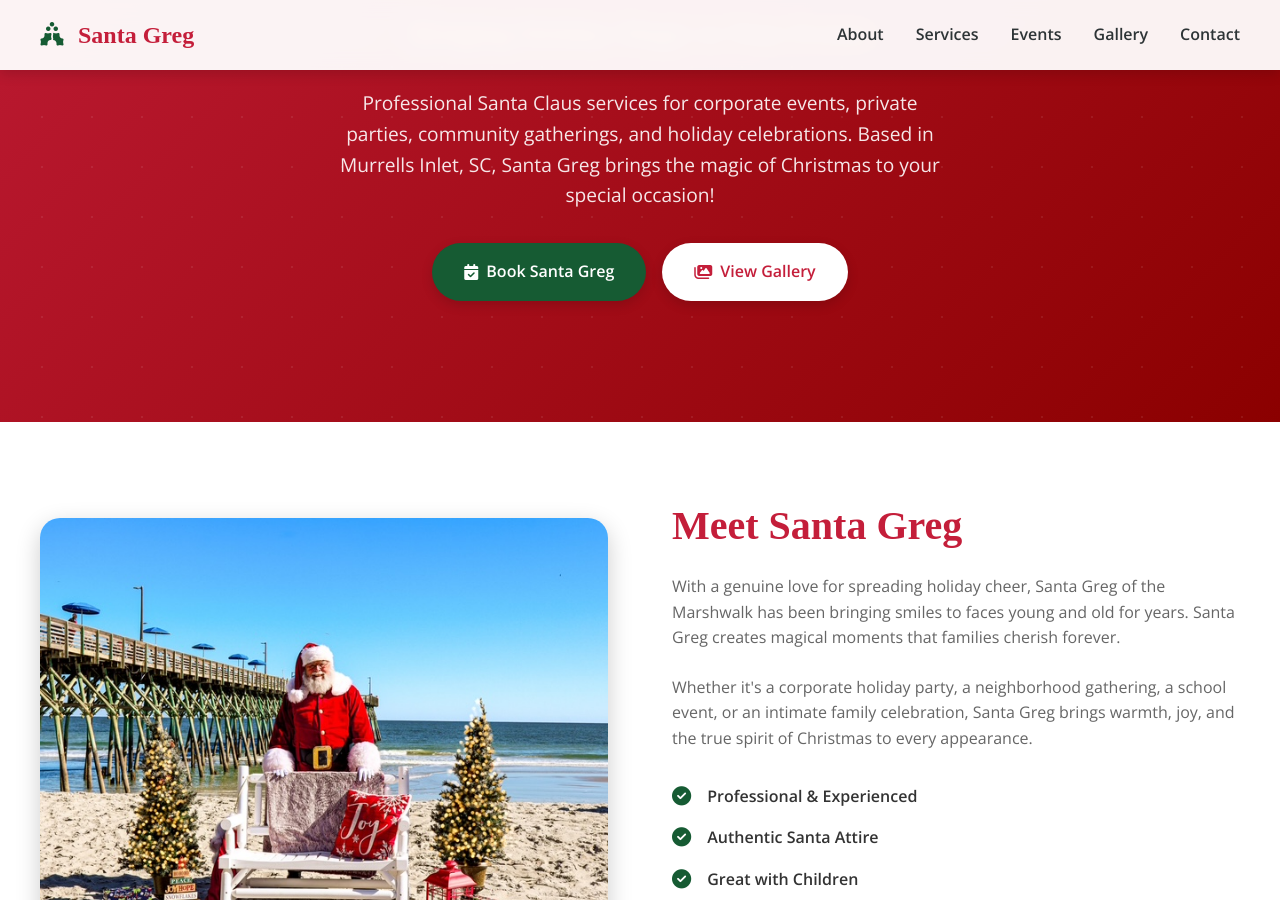
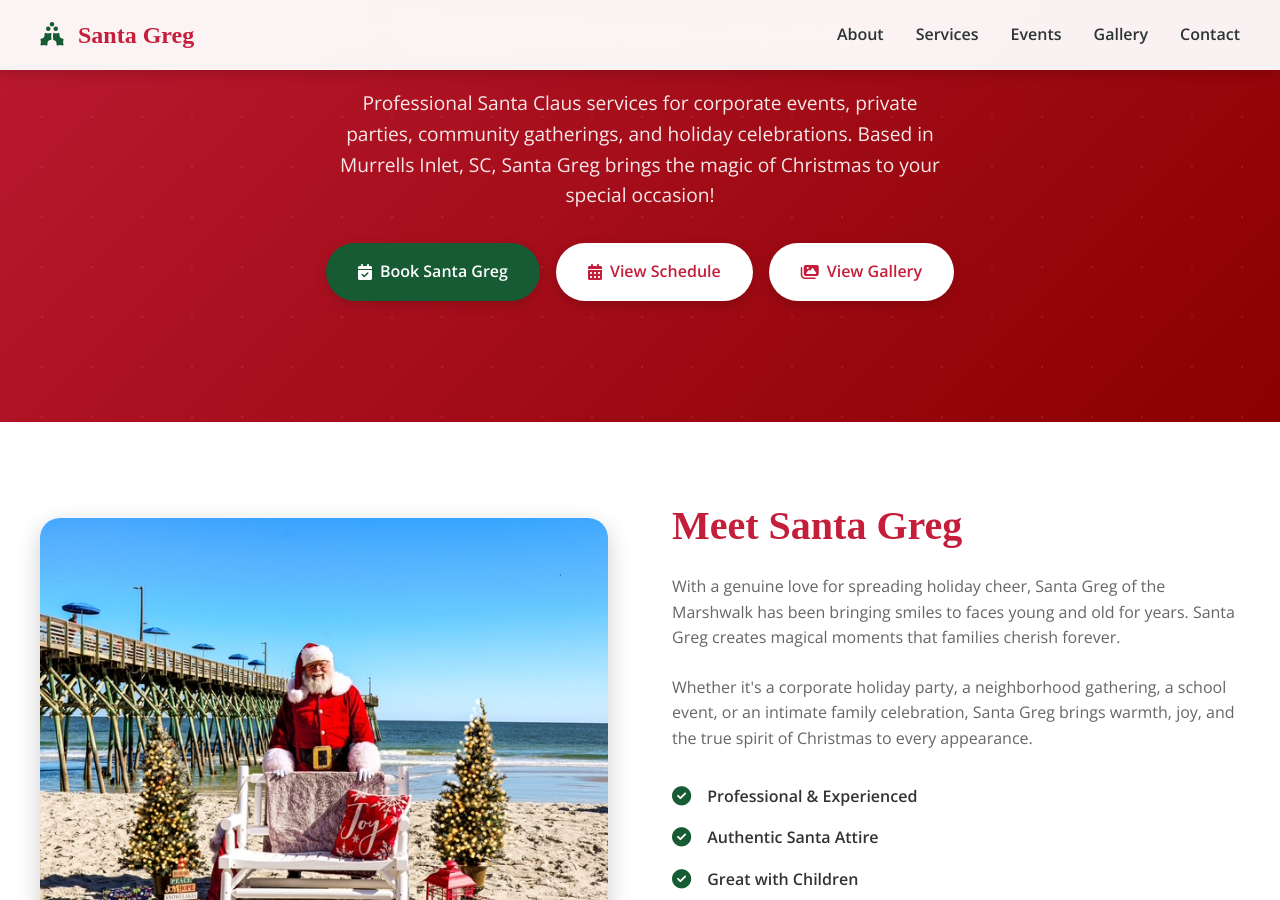
Before and after one commit to djswizzy/santa-website, a Jekyll site: the page built from index.html, in a window 1280 px wide and 900 px high, scrolled down 343 px. Built offline with Jekyll 4.4.1, drawn with Linux system fonts in a browser that asks for light colours; some web fonts are replaced.

Commit message:
Add schedule shortcut to the hero
Make upcoming appearances immediately accessible from the primary call-to-action area.

Co-authored-by: Cursor <cursoragent@cursor.com>

```diff
--- a/index.html
+++ b/index.html
@@ -33,6 +33,10 @@ title: Santa Greg of the Marshwalk
       <a href="#contact" class="btn btn-primary">
         <i class="fas fa-calendar-check"></i>
         Book Santa Greg
+      </a>
+      <a href="#events" class="btn btn-secondary">
+        <i class="fas fa-calendar-days"></i>
+        View Schedule
       </a>
       <a href="#gallery" class="btn btn-secondary">
         <i class="fas fa-images"></i>
```
